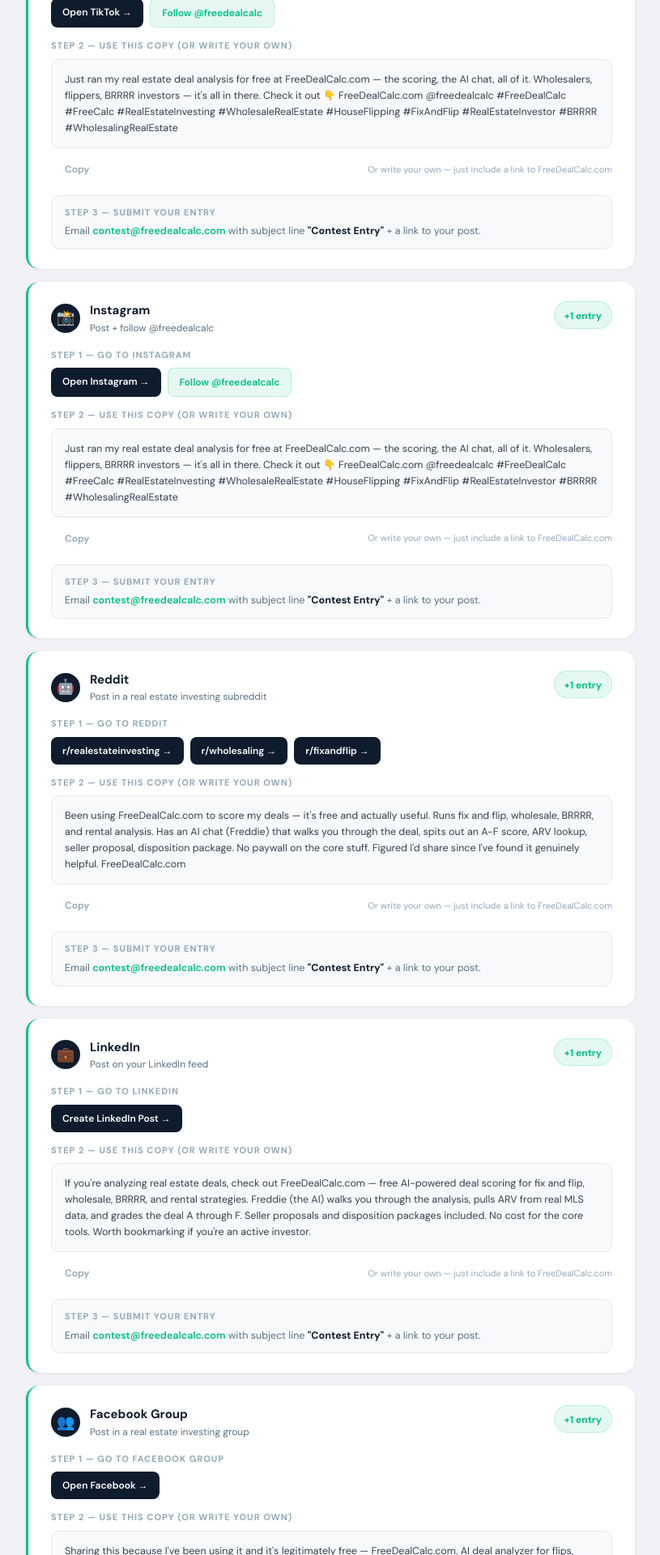
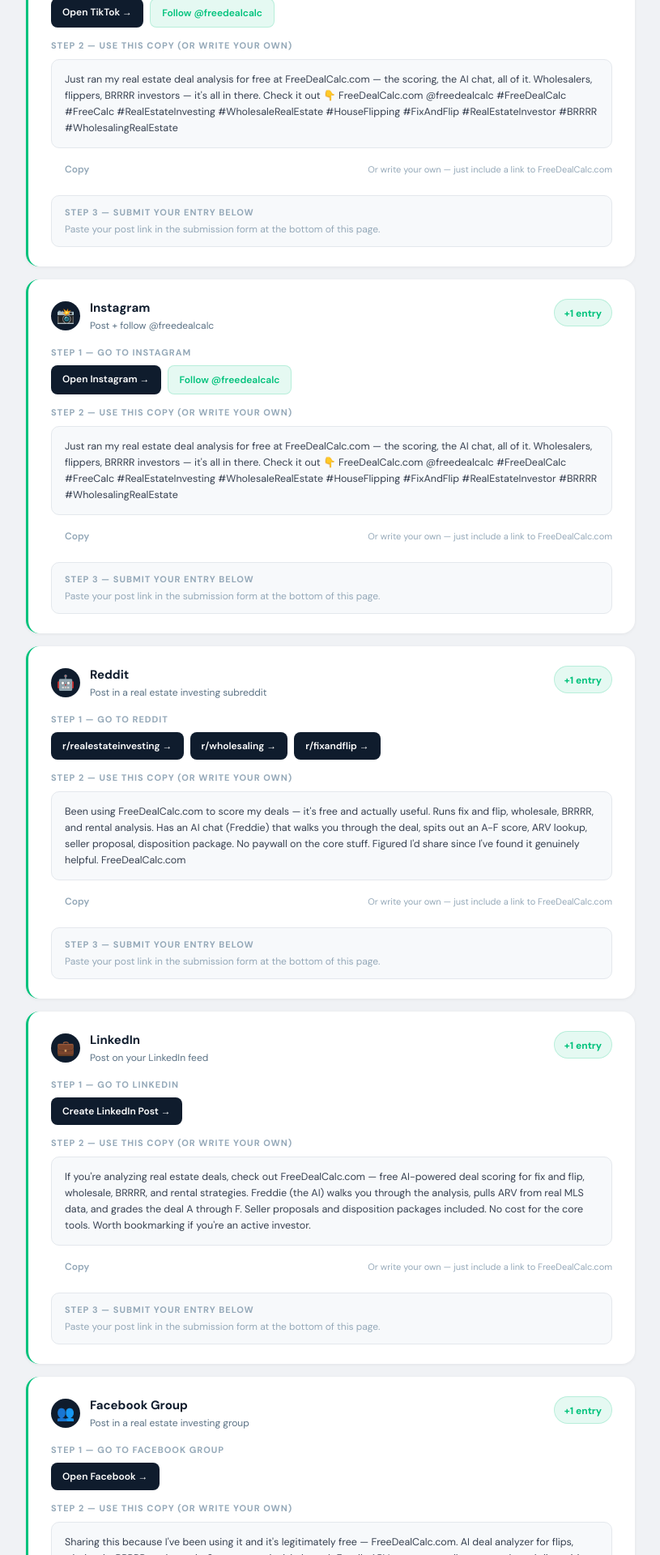
Before and after one commit to freedealcalc/freedealcalc, a Next.js app: page /giveaway in a window 1280 px wide. Shown: the part 880-2800 px from the top of the page at 81% size, without its empty margins (232-1047 px from the left). Built offline with nearby package versions, Linux system fonts and the light colour scheme.

Commit message:
Add Supabase contest entry form and API route

```diff
--- a/app/giveaway/page.js
+++ b/app/giveaway/page.js
@@ -10,12 +10,6 @@
   linkedin: `If you're analyzing real estate deals, check out FreeDealCalc.com — free AI-powered deal scoring for fix and flip, wholesale, BRRRR, and rental strategies. Freddie (the AI) walks you through the analysis, pulls ARV from real MLS data, and grades the deal A through F. Seller proposals and disposition packages included. No cost for the core tools. Worth bookmarking if you're an active investor.`,
   facebook: `Sharing this because I've been using it and it's legitimately free — FreeDealCalc.com. AI deal analyzer for flips, wholesale, BRRRR, and rentals. Scores your deal A through F, pulls ARV, generates seller proposals and disposition packages. No credit card, no trial. Core tools are free forever. Check it out.`,
 };
-
-const EMAIL_TEMPLATE = `Subject: Contest Entry
-
-Platform: [TikTok / Instagram / Reddit / LinkedIn / Facebook / Review]
-Post link: [URL]
-FreeDealCalc username: [your username]`;
 
 function CopyButton({ text }) {
   const [copied, setCopied] = useState(false);
@@ -49,13 +43,11 @@
 }
 
 function EntryCard({
-  number,
   platform,
   icon,
   entries,
   requirement,
   followLink,
-  followLabel,
   postLinks,
   copyKey,
   reviewMode,
@@ -88,7 +80,7 @@
         </div>
       </div>
 
-      {/* Step 1: Go to platform */}
+      {/* Step 1 */}
       <div style={{ marginBottom: '14px' }}>
         <div style={{ fontSize: '11px', fontWeight: '700', color: '#94a8b8', letterSpacing: '1px', textTransform: 'uppercase', marginBottom: '8px' }}>
           Step 1 — {reviewMode ? 'Write your review' : `Go to ${platform}`}
@@ -117,7 +109,7 @@
         </div>
       </div>
 
-      {/* Step 2: Copy or write post */}
+      {/* Step 2 */}
       {!reviewMode && copyKey && (
         <div style={{ marginBottom: '14px' }}>
           <div style={{ fontSize: '11px', fontWeight: '700', color: '#94a8b8', letterSpacing: '1px', textTransform: 'uppercase', marginBottom: '8px' }}>
@@ -152,16 +144,16 @@
         </div>
       )}
 
-      {/* Step 3: Submit */}
+      {/* Step 3 */}
       <div style={{
         background: '#f7f9fb', borderRadius: '10px', padding: '12px 16px',
         border: '1px solid #e4e8ed',
       }}>
-        <div style={{ fontSize: '11px', fontWeight: '700', color: '#94a8b8', letterSpacing: '1px', textTransform: 'uppercase', marginBottom: '6px' }}>
-          Step 3 — Submit your entry
+        <div style={{ fontSize: '11px', fontWeight: '700', color: '#94a8b8', letterSpacing: '1px', textTransform: 'uppercase', marginBottom: '4px' }}>
+          Step 3 — Submit your entry below
         </div>
-        <div style={{ fontSize: '12.5px', color: '#5a7184', lineHeight: '1.5' }}>
-          Email <a href="mailto:contest@freedealcalc.com" style={{ color: '#00C27C', fontWeight: '600', textDecoration: 'none' }}>contest@freedealcalc.com</a> with subject line <strong style={{ color: '#0f1c2d' }}>"Contest Entry"</strong> + a link to your post.
+        <div style={{ fontSize: '12px', color: '#94a8b8' }}>
+          Paste your post link in the submission form at the bottom of this page.
         </div>
       </div>
     </div>
@@ -169,14 +161,53 @@
 }
 
 export default function GiveawayPage() {
-  const [emailCopied, setEmailCopied] = useState(false);
+  const [form, setForm] = useState({
+    email: '',
+    username: '',
+    platform: 'TikTok',
+    post_url: '',
+  });
+  const [submitting, setSubmitting] = useState(false);
+  const [submitted, setSubmitted] = useState(false);
+  const [error, setError] = useState('');
 
-  function copyEmailTemplate() {
-    navigator.clipboard.writeText(EMAIL_TEMPLATE).then(() => {
-      setEmailCopied(true);
-      setTimeout(() => setEmailCopied(false), 2000);
-    });
+  async function handleSubmit() {
+    setError('');
+    if (!form.email.trim() || !form.post_url.trim()) {
+      setError('Email and post link are required.');
+      return;
+    }
+    if (!form.post_url.startsWith('http')) {
+      setError('Post link must be a full URL starting with http.');
+      return;
+    }
+    setSubmitting(true);
+    try {
+      const res = await fetch('/api/contest', {
+        method: 'POST',
+        headers: { 'Content-Type': 'application/json' },
+        body: JSON.stringify(form),
+      });
+      const data = await res.json();
+      if (!res.ok) throw new Error(data.error || 'Submission failed.');
+      setSubmitted(true);
+    } catch (e) {
+      setError(e.message || 'Something went wrong. Try again.');
+    }
+    setSubmitting(false);
   }
+
+  const inputStyle = {
+    width: '100%',
+    padding: '11px 14px',
+    border: '1px solid #e4e8ed',
+    borderRadius: '9px',
+    fontSize: '13px',
+    color: '#0f1c2d',
+    fontFamily: 'DM Sans, sans-serif',
+    background: 'white',
+    boxSizing: 'border-box',
+  };
 
   return (
     <div style={{ minHeight: '100vh', background: '#f0f2f5', fontFamily: 'DM Sans, sans-serif' }}>
@@ -211,8 +242,6 @@
           <p style={{ fontSize: '16px', color: '#94a8b8', lineHeight: '1.6', maxWidth: '560px', margin: '0 auto 32px' }}>
             Share FreeDealCalc with other investors. Every platform post earns an entry. One winner takes home $100 (Venmo/PayPal) and a free Pro account — forever.
           </p>
-
-          {/* Prize pills */}
           <div style={{ display: 'flex', justifyContent: 'center', gap: '12px', flexWrap: 'wrap' }}>
             {[
               { label: '$100 Cash', sub: 'Venmo or PayPal' },
@@ -239,8 +268,8 @@
           <div style={{ display: 'grid', gridTemplateColumns: 'repeat(auto-fit, minmax(180px, 1fr))', gap: '16px' }}>
             {[
               { step: '1', title: 'Post on a platform', desc: 'Share FreeDealCalc on TikTok, Instagram, Reddit, LinkedIn, Facebook, or write a site review.' },
-              { step: '2', title: 'Email your entry', desc: 'Send the post link to contest@freedealcalc.com with subject line "Contest Entry".' },
-              { step: '3', title: 'Win the draw', desc: `One winner picked randomly on ${DEADLINE}. $100 cash + Lifetime Pro.` },
+              { step: '2', title: 'Copy your post link', desc: 'Grab the URL of your live post.' },
+              { step: '3', title: 'Submit the form below', desc: `Paste your link and hit Submit. One winner picked randomly on ${DEADLINE}.` },
             ].map((s, i) => (
               <div key={i} style={{ display: 'flex', gap: '12px', alignItems: 'flex-start' }}>
                 <div style={{
@@ -257,115 +286,28 @@
           </div>
         </div>
 
-        {/* Entry methods header */}
+        {/* Entry methods */}
         <div style={{ fontSize: '13px', fontWeight: '700', color: '#94a8b8', letterSpacing: '1.5px', textTransform: 'uppercase', marginBottom: '16px' }}>
           6 Ways to Enter
         </div>
 
         <div style={{ display: 'flex', flexDirection: 'column', gap: '16px', marginBottom: '32px' }}>
-
-          <EntryCard
-            number={1}
-            platform="TikTok"
-            icon="🎵"
-            entries={1}
-            requirement="Post a video + follow @freedealcalc"
-            followLink="tiktok.com/@freedealcalc"
-            followLabel="Follow @freedealcalc on TikTok"
-            postLinks={[{ label: 'Open TikTok', url: 'tiktok.com/@freedealcalc' }]}
-            copyKey="tiktok"
-          />
-
-          <EntryCard
-            number={2}
-            platform="Instagram"
-            icon="📸"
-            entries={1}
-            requirement="Post + follow @freedealcalc"
-            followLink="instagram.com/freedealcalc"
-            followLabel="Follow @freedealcalc on Instagram"
-            postLinks={[{ label: 'Open Instagram', url: 'instagram.com/freedealcalc' }]}
-            copyKey="instagram"
-          />
-
-          <EntryCard
-            number={3}
-            platform="Reddit"
-            icon="🤖"
-            entries={1}
-            requirement="Post in a real estate investing subreddit"
+          <EntryCard platform="TikTok" icon="🎵" entries={1} requirement="Post a video + follow @freedealcalc"
+            followLink="tiktok.com/@freedealcalc" postLinks={[{ label: 'Open TikTok', url: 'tiktok.com/@freedealcalc' }]} copyKey="tiktok" />
+          <EntryCard platform="Instagram" icon="📸" entries={1} requirement="Post + follow @freedealcalc"
+            followLink="instagram.com/freedealcalc" postLinks={[{ label: 'Open Instagram', url: 'instagram.com/freedealcalc' }]} copyKey="instagram" />
+          <EntryCard platform="Reddit" icon="🤖" entries={1} requirement="Post in a real estate investing subreddit"
             postLinks={[
               { label: 'r/realestateinvesting', url: 'reddit.com/r/realestateinvesting' },
               { label: 'r/wholesaling', url: 'reddit.com/r/wholesaling' },
               { label: 'r/fixandflip', url: 'reddit.com/r/fixandflip' },
-            ]}
-            copyKey="reddit"
-          />
-
-          <EntryCard
-            number={4}
-            platform="LinkedIn"
-            icon="💼"
-            entries={1}
-            requirement="Post on your LinkedIn feed"
-            postLinks={[{ label: 'Create LinkedIn Post', url: 'linkedin.com/feed' }]}
-            copyKey="linkedin"
-          />
-
-          <EntryCard
-            number={5}
-            platform="Facebook Group"
-            icon="👥"
-            entries={1}
-            requirement="Post in a real estate investing group"
-            postLinks={[{ label: 'Open Facebook', url: 'facebook.com' }]}
-            copyKey="facebook"
-          />
-
-          <EntryCard
-            number={6}
-            platform="FreeDealCalc Review"
-            icon="⭐"
-            entries={1}
-            requirement="Write a review on FreeDealCalc.com"
-            postLinks={[{ label: 'Write a Review', url: 'freedealcalc.com/reviews' }]}
-            reviewMode={true}
-          />
-
-        </div>
-
-        {/* Email template */}
-        <div style={{ background: '#0f1c2d', borderRadius: '16px', padding: '24px 28px', marginBottom: '24px' }}>
-          <div style={{ fontSize: '13px', fontWeight: '700', color: '#94a8b8', letterSpacing: '1.5px', textTransform: 'uppercase', marginBottom: '14px' }}>
-            Entry Email Format
-          </div>
-          <div style={{
-            background: 'rgba(255,255,255,0.04)', border: '1px solid rgba(255,255,255,0.08)',
-            borderRadius: '10px', padding: '16px', fontFamily: 'monospace',
-            fontSize: '13px', color: '#e2e8f0', lineHeight: '1.7', marginBottom: '12px',
-            whiteSpace: 'pre',
-          }}>{EMAIL_TEMPLATE}</div>
-          <div style={{ display: 'flex', alignItems: 'center', gap: '12px', flexWrap: 'wrap' }}>
-            <button
-              onClick={copyEmailTemplate}
-              style={{
-                padding: '8px 16px',
-                background: emailCopied ? 'rgba(0,194,124,0.15)' : 'rgba(255,255,255,0.08)',
-                border: `1px solid ${emailCopied ? '#00C27C' : 'rgba(255,255,255,0.12)'}`,
-                borderRadius: '8px',
-                color: emailCopied ? '#00C27C' : '#94a8b8',
-                fontSize: '12px', fontWeight: '600', cursor: 'pointer',
-                fontFamily: 'DM Sans, sans-serif',
-              }}>
-              {emailCopied ? '✓ Copied' : 'Copy Template'}
-            </button>
-            <span style={{ fontSize: '12px', color: '#5a7184' }}>
-              Send to{' '}
-              <a href="mailto:contest@freedealcalc.com" style={{ color: '#00C27C', textDecoration: 'none', fontWeight: '600' }}>
-                contest@freedealcalc.com
-              </a>
-            </span>
-          </div>
+            ]} copyKey="reddit" />
+          <EntryCard platform="LinkedIn" icon="💼" entries={1} requirement="Post on your LinkedIn feed"
+            postLinks={[{ label: 'Create LinkedIn Post', url: 'linkedin.com/feed' }]} copyKey="linkedin" />
+          <EntryCard platform="Facebook Group" icon="👥" entries={1} requirement="Post in a real estate investing group"
+            postLinks={[{ label: 'Open Facebook', url: 'facebook.com' }]} copyKey="facebook" />
+          <EntryCard platform="FreeDealCalc Review" icon="⭐" entries={1} requirement="Write a review on FreeDealCalc.com"
+            postLinks={[{ label: 'Write a Review', url: 'freedealcalc.com/reviews' }]} reviewMode={true} />
         </div>
 
         {/* Integrity disclaimer */}
@@ -380,7 +322,109 @@
           </p>
         </div>
 
-        {/* Rules summary */}
+        {/* ── SUBMISSION FORM ── */}
+        <div style={{ background: '#0f1c2d', borderRadius: '16px', padding: '28px', marginBottom: '32px' }} id="submit">
+          <div style={{ fontSize: '13px', fontWeight: '700', color: '#94a8b8', letterSpacing: '1.5px', textTransform: 'uppercase', marginBottom: '6px' }}>
+            Submit Your Entry
+          </div>
+          <div style={{ fontSize: '13px', color: '#5a7184', marginBottom: '20px' }}>
+            Made your post? Paste the link below and you're in.
+          </div>
+
+          {submitted ? (
+            <div style={{
+              background: 'rgba(0,194,124,0.12)', border: '1px solid rgba(0,194,124,0.3)',
+              borderRadius: '12px', padding: '20px 24px', textAlign: 'center',
+            }}>
+              <div style={{ fontSize: '24px', marginBottom: '8px' }}>🎉</div>
+              <div style={{ fontSize: '16px', fontWeight: '700', color: '#00C27C', marginBottom: '6px' }}>Entry submitted!</div>
+              <div style={{ fontSize: '13px', color: '#94a8b8' }}>You're in the draw. Winner announced {DEADLINE}. Good luck.</div>
+            </div>
+          ) : (
+            <div style={{ display: 'flex', flexDirection: 'column', gap: '12px' }}>
+              <div style={{ display: 'grid', gridTemplateColumns: '1fr 1fr', gap: '12px' }}>
+                <div>
+                  <label style={{ fontSize: '11px', fontWeight: '700', color: '#94a8b8', letterSpacing: '1px', textTransform: 'uppercase', display: 'block', marginBottom: '6px' }}>
+                    Your Email *
+                  </label>
+                  <input
+                    type="email"
+                    placeholder="you@email.com"
+                    value={form.email}
+                    onChange={e => setForm(f => ({ ...f, email: e.target.value }))}
+                    style={inputStyle}
+                  />
+                </div>
+                <div>
+                  <label style={{ fontSize: '11px', fontWeight: '700', color: '#94a8b8', letterSpacing: '1px', textTransform: 'uppercase', display: 'block', marginBottom: '6px' }}>
+                    FreeDealCalc Username
+                  </label>
+                  <input
+                    type="text"
+                    placeholder="optional"
+                    value={form.username}
+                    onChange={e => setForm(f => ({ ...f, username: e.target.value }))}
+                    style={inputStyle}
+                  />
+                </div>
+              </div>
+
+              <div>
+                <label style={{ fontSize: '11px', fontWeight: '700', color: '#94a8b8', letterSpacing: '1px', textTransform: 'uppercase', display: 'block', marginBottom: '6px' }}>
+                  Platform
+                </label>
+                <select
+                  value={form.platform}
+                  onChange={e => setForm(f => ({ ...f, platform: e.target.value }))}
+                  style={inputStyle}
+                >
+                  <option>TikTok</option>
+                  <option>Instagram</option>
+                  <option>Reddit</option>
+                  <option>LinkedIn</option>
+                  <option>Facebook</option>
+                  <option>Review</option>
+                </select>
+              </div>
+
+              <div>
+                <label style={{ fontSize: '11px', fontWeight: '700', color: '#94a8b8', letterSpacing: '1px', textTransform: 'uppercase', display: 'block', marginBottom: '6px' }}>
+                  Link to Your Post *
+                </label>
+                <input
+                  type="url"
+                  placeholder="https://..."
+                  value={form.post_url}
+                  onChange={e => setForm(f => ({ ...f, post_url: e.target.value }))}
+                  style={inputStyle}
+                />
+              </div>
+
+              {error && (
+                <div style={{ fontSize: '13px', color: '#ff5050', padding: '4px 0' }}>{error}</div>
+              )}
+
+              <button
+                onClick={handleSubmit}
+                disabled={submitting}
+                style={{
+                  padding: '13px', background: submitting ? '#00a869' : '#00C27C',
+                  color: 'white', border: 'none', borderRadius: '10px',
+                  fontSize: '14px', fontWeight: '700', cursor: submitting ? 'not-allowed' : 'pointer',
+                  fontFamily: 'DM Sans, sans-serif', marginTop: '4px',
+                  opacity: submitting ? 0.8 : 1,
+                }}>
+                {submitting ? 'Submitting...' : 'Submit Entry →'}
+              </button>
+
+              <div style={{ fontSize: '11px', color: '#5a7184', textAlign: 'center' }}>
+                Max 6 entries per person — one per platform. Deadline {DEADLINE}.
+              </div>
+            </div>
+          )}
+        </div>
+
+        {/* Rules */}
         <div style={{ background: 'white', borderRadius: '16px', padding: '24px 28px', boxShadow: '0 1px 4px rgba(0,0,0,0.06)', marginBottom: '40px' }}>
           <div style={{ fontSize: '13px', fontWeight: '700', color: '#94a8b8', letterSpacing: '1.5px', textTransform: 'uppercase', marginBottom: '16px' }}>Contest Rules</div>
           <div style={{ display: 'flex', flexDirection: 'column', gap: '10px' }}>
@@ -389,7 +433,7 @@
               `Contest ends ${DEADLINE}. Entries submitted after the deadline are not eligible.`,
               'Winner selected using a random number generator from all verified entries.',
               'Prize: $100 cash (Venmo or PayPal) + Lifetime Pro membership on FreeDealCalc.com.',
-              'Entries must include a link to the live post. Posts may be verified before the draw.',
+              'Post links may be verified before the draw.',
               'Winner will be contacted via the email used to submit their entry.',
             ].map((rule, i) => (
               <div key={i} style={{ display: 'flex', gap: '10px', alignItems: 'flex-start', fontSize: '13px', color: '#374151' }}>
@@ -405,7 +449,6 @@
         </div>
 
       </div>
-
       <style>{`@import url('https://fonts.googleapis.com/css2?family=DM+Sans:wght@400;500;600;700&display=swap');`}</style>
     </div>
   );
```
Also changed, not shown: app/api/contest/route.js (added, +53 -0 lines).
